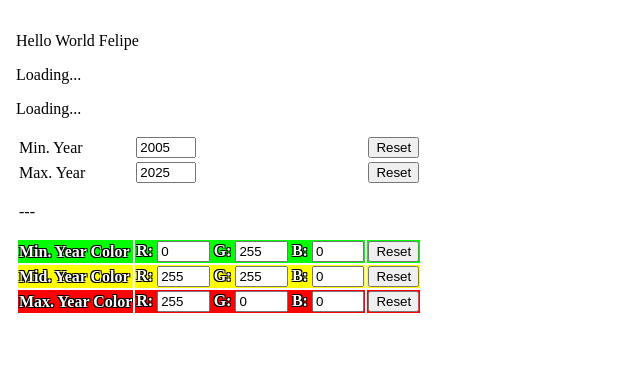
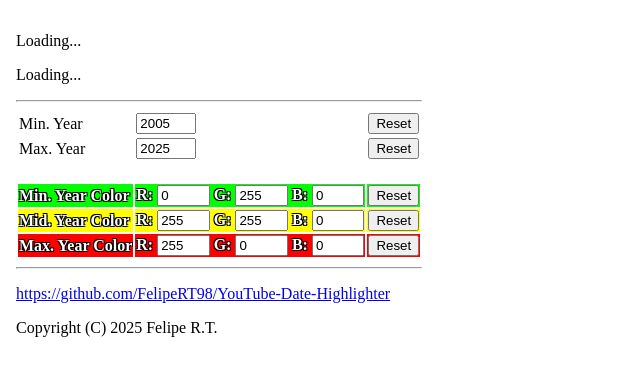
Before and after one commit to FelipeRT98/YouTube-Date-Highlighter, a browser extension: page index.html in a window 1280 px wide. Shown: the whole page, without its empty margins (0-640 px from the left). Drawn offline with Linux system fonts and the light colour scheme.

Commit message:
improvements

```diff
--- a/index.html
+++ b/index.html
@@ -1,9 +1,27 @@
+<!--
+    YouTube Date Highlighter
+    This browser extension highlights the upload dates of YouTube videos with colors based on their age.
+    Copyright (C) 2025  Felipe R.T.
+
+    This program is free software: you can redistribute it and/or modify
+    it under the terms of the GNU General Public License as published by
+    the Free Software Foundation, either version 3 of the License, or
+    (at your option) any later version.
+
+    This program is distributed in the hope that it will be useful,
+    but WITHOUT ANY WARRANTY; without even the implied warranty of
+    MERCHANTABILITY or FITNESS FOR A PARTICULAR PURPOSE.  See the
+    GNU General Public License for more details.
+
+    You should have received a copy of the GNU General Public License
+    along with this program.  If not, see <https://www.gnu.org/licenses/>.
+-->
 <!DOCTYPE html>
 <html lang="en">
   <head>
     <meta charset="UTF-8" />
     <meta name="viewport" content="width=device-width, initial-scale=1.0" />
-    <title>My First MS Edge Extension</title>
+    <title>YouTube Date Highlighter</title>
     <style>
       html,
       body {
@@ -40,11 +58,11 @@
     </style>
   </head>
   <body>
-    <p>Hello World Felipe</p>
-
     <p id="currentURLOrigin">Loading...</p>
 
     <p id="urlMatch">Loading...</p>
+
+    <hr />
 
     <table>
       <tr>
@@ -62,7 +80,7 @@
         <td><button id="resetMaxYear">Reset</button></td>
       </tr>
       <tr>
-        <td><p>---</p></td>
+        <td><br /></td>
       </tr>
       <tr id="minYearColorRow">
         <td>Min. Year Color</td>
@@ -153,6 +171,19 @@
       </tr>
     </table>
 
+    <hr />
+
+    <p>
+      <a
+        href="https://github.com/FelipeRT98/YouTube-Date-Highlighter"
+        target="_blank"
+        rel="noopener noreferrer"
+        >https://github.com/FelipeRT98/YouTube-Date-Highlighter</a
+      >
+    </p>
+
+    <p>Copyright (C) 2025 Felipe R.T.</p>
+
     <script src="script.js"></script>
   </body>
 </html>
```
Also changed, not shown: manifest.json, resources/YouTube Date Highlighter.svg (renamed from YouTube Date Highlighter.svg), 2 other files.
